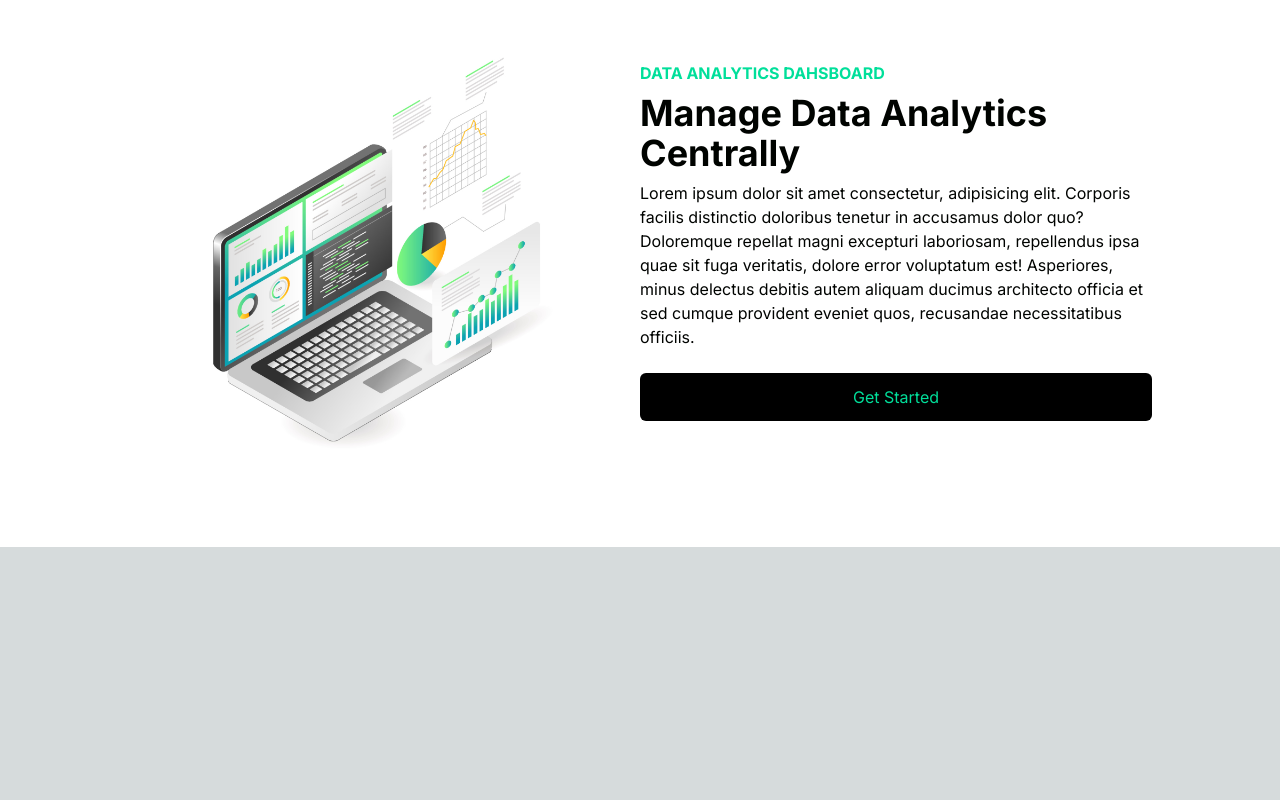
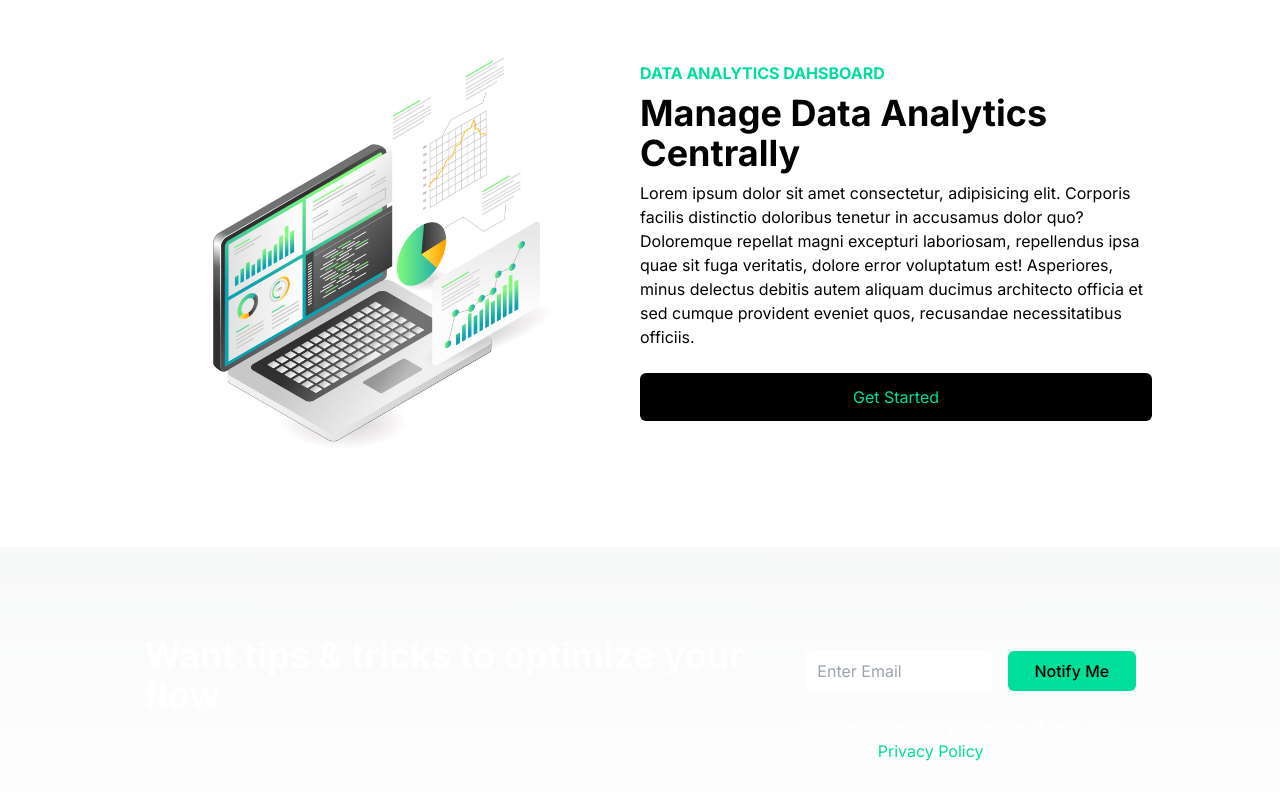
Before and after one commit to Abdul-luh/Data-Finance, a Next.js app: page / in a window 1280 px wide. Shown: the part 840-1640 px from the top of the page. Before the commit the page ends 1387 px from the top, so only its background shows below. Built offline with nearby package versions, Linux system fonts and the light colour scheme.

Commit message:
newsletter component complete

```diff
--- a/src/app/components/Analytics/Analytics.tsx
+++ b/src/app/components/Analytics/Analytics.tsx
@@ -28,7 +28,7 @@ const Analytics = () => {
 						sed cumque provident eveniet quos, recusandae necessitatibus
 						officiis.
 					</p>
-					<button className="bg-black text-[#00df9a] rounded-md font-mediun my-6 md:mx-0 mx-auto px-2 py-3">
+					<button className="bg-black text-[#00df9a] rounded-md font-mediun my-6 md:mx-0 mx-auto px-6 py-3">
 						Get Started
 					</button>
 				</div>
--- a/src/app/components/Hero/Hero.tsx
+++ b/src/app/components/Hero/Hero.tsx
@@ -28,7 +28,7 @@ const Hero = () => {
 					platforms.
 				</p>
 
-				<button className="bg-[#00df9a] rounded-md font-mediun my-6 mx-auto px-2 py-3 text-black">
+				<button className="bg-[#00df9a] rounded-md font-mediun my-6 mx-auto px-6 py-3 text-black">
 					Get Started
 				</button>
 			</div>
--- /dev/null
+++ b/src/app/components/Newsletter/NewsLetter.tsx
@@ -0,0 +1,34 @@
+import React from "react";
+
+const NewsLetter = () => {
+	return (
+		<div className="w-full py-16 text-white">
+			<div className="max-w-[1024px] mx-auto grid lg:grid-cols-3 px-4 ">
+				<div className="lg:col-span-2 py-4">
+					<h1 className="md:text-4xl sm:text-3xl text-2xl font-bold py-2">
+						Want tips & tricks to optimize your flow
+					</h1>
+					<p>sign up to our newsletter to stay up to date</p>
+				</div>
+				<div className="my-4">
+					<div className="flex flex-col justify-between items-center w-full sm:flex-row">
+						<input
+							className="px-3 py-2 flex text-black w-full rounded-md "
+							type="email"
+							placeholder="Enter Email"
+						/>
+						<button className="bg-[#00df9a] text-black font-medium rounded-md my-6 sm:ml-4 py-2 w-[200px] px-6">
+							Notify Me
+						</button>
+					</div>
+					<p>
+						We care about the protection of your data. Read our{" "}
+						<span className="text-[#00df9a]">Privacy Policy</span>.
+					</p>
+				</div>
+			</div>
+		</div>
+	);
+};
+
+export default NewsLetter;
--- a/src/app/page.jsx
+++ b/src/app/page.jsx
@@ -3,6 +3,7 @@ import Image from "next/image";
 import Navbar from "./components/Navbar/Navbar";
 import Hero from "./components/Hero/Hero";
 import Analytics from "./components/Analytics/Analytics";
+import NewsLetter from "./components/Newsletter/NewsLetter";
 
 export default function Home() {
 	return (
@@ -10,6 +11,7 @@ export default function Home() {
 			<Navbar />
 			<Hero />
 			<Analytics />
+			<NewsLetter />
 		</main>
 	);
 }
```
